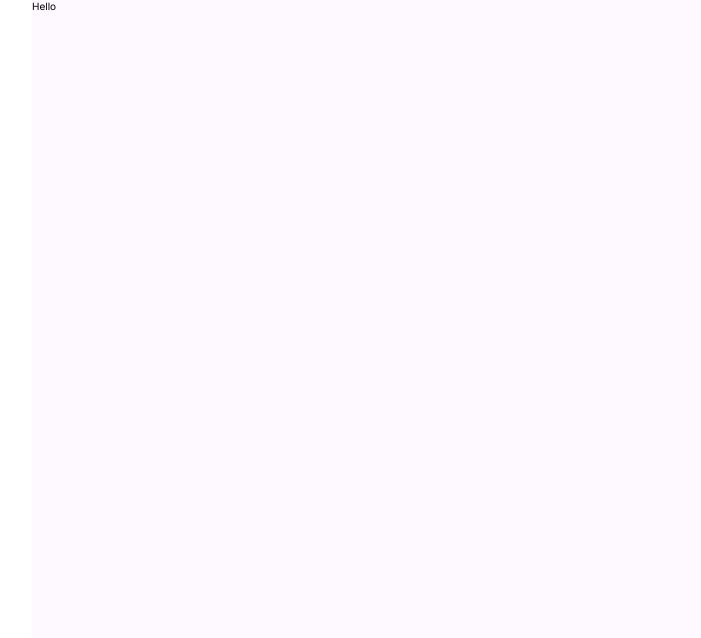
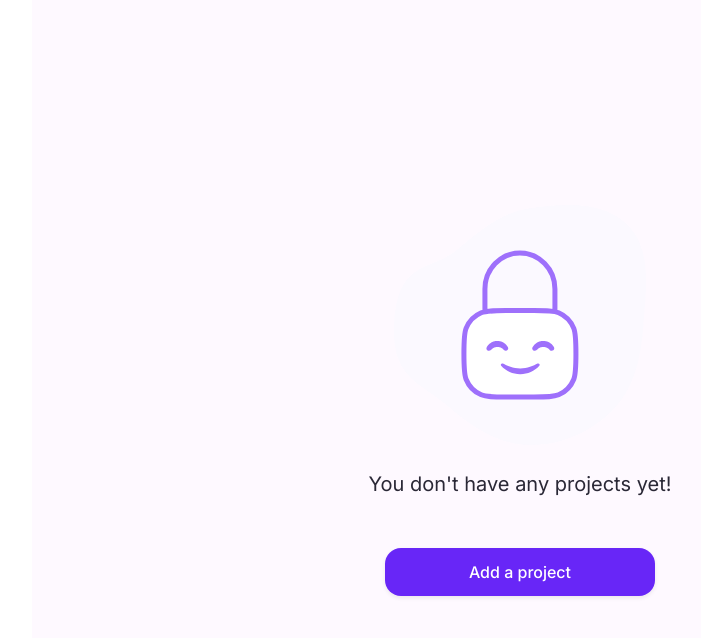
Before and after one commit to kulievtech/projectify-app-ui, a React (Create React App) app: page / in a window 1280 px wide. Shown: the top 638 px of the page, without its empty margins (272-973 px from the left). Built offline with nearby package versions, Linux system fonts and the light colour scheme.

Commit message:
create default-page-component

```diff
--- a/src/App.tsx
+++ b/src/App.tsx
@@ -1,7 +1,17 @@
+import { DefaultPageWrapper } from "./pages/components";
 import { MainLayout } from "./pages/components/main-layout/MainLayout";
+import projectImg from "./assets/images/123.svg";
 
 const App = () => {
-    return <MainLayout> Hello</MainLayout>;
+    return (
+        <MainLayout>
+            <DefaultPageWrapper
+                imagePath={projectImg}
+                pageTitle="You don't have any projects yet!"
+                btnText="Add a project"
+            ></DefaultPageWrapper>
+        </MainLayout>
+    );
 };
 
 export { App };
--- /dev/null
+++ b/src/pages/components/default-page-wrapper/DefaultPageWrapper.css
@@ -0,0 +1,28 @@
+.default-page-wrapper {
+    display: flex;
+    align-items: center;
+    justify-content: center;
+    height: 100vh;
+}
+
+.default-page__content {
+    display: flex;
+    align-items: center;
+    flex-direction: column;
+}
+
+.default-page-wrapper img {
+    margin-bottom: 2.5rem;
+    height: 24rem;
+    width: auto;
+}
+
+.page-title {
+    margin-bottom: 5rem;
+}
+
+.default-page-wrapper .btn {
+    width: 90%;
+    max-width: 27rem;
+    border-radius: var(--space-16);
+}
--- /dev/null
+++ b/src/pages/components/default-page-wrapper/DefaultPageWrapper.tsx
@@ -0,0 +1,36 @@
+import { FC, ReactNode } from "react";
+import { Button, Typography } from "../../../design-system";
+import "./DefaultPageWrapper.css";
+
+type DefaultPageWrapperProps = {
+    imagePath: string;
+    pageTitle: string;
+    btnText: string;
+};
+
+const DefaultPageWrapper: FC<DefaultPageWrapperProps> = ({
+    imagePath,
+    pageTitle,
+    btnText
+}) => {
+    return (
+        <div className="default-page-wrapper">
+            <div className="default-page__content">
+                <img src={imagePath} alt={pageTitle} />
+                <Typography variant="paragraphLG" className="page-title">
+                    {pageTitle}
+                </Typography>
+                <Button
+                    shape="rounded"
+                    color="primary"
+                    size="lg"
+                    className="btn"
+                >
+                    {btnText}
+                </Button>
+            </div>
+        </div>
+    );
+};
+
+export { DefaultPageWrapper };
--- a/src/pages/components/index.ts
+++ b/src/pages/components/index.ts
@@ -1,3 +1,4 @@
 export * from "./auth-wrapper/AuthWrapper";
 export * from "./password-wrapper/PasswordWrapper";
 export * from "./main-layout/MainLayout";
+export * from "./default-page-wrapper/DefaultPageWrapper";
--- a/src/pages/components/main-layout/MainLayout.tsx
+++ b/src/pages/components/main-layout/MainLayout.tsx
@@ -8,8 +8,8 @@ type MainLayoutProps = {
 const MainLayout: FC<MainLayoutProps> = ({ children }) => {
     return (
         <main className="main-wrapper">
-            <div className="sidebar"></div>
-            <div className="main-content">{children}</div>
+            <section className="sidebar"></section>
+            <section className="main-content">{children}</section>
         </main>
     );
 };
```
Also changed, not shown: src/assets/images/123.svg (added).
